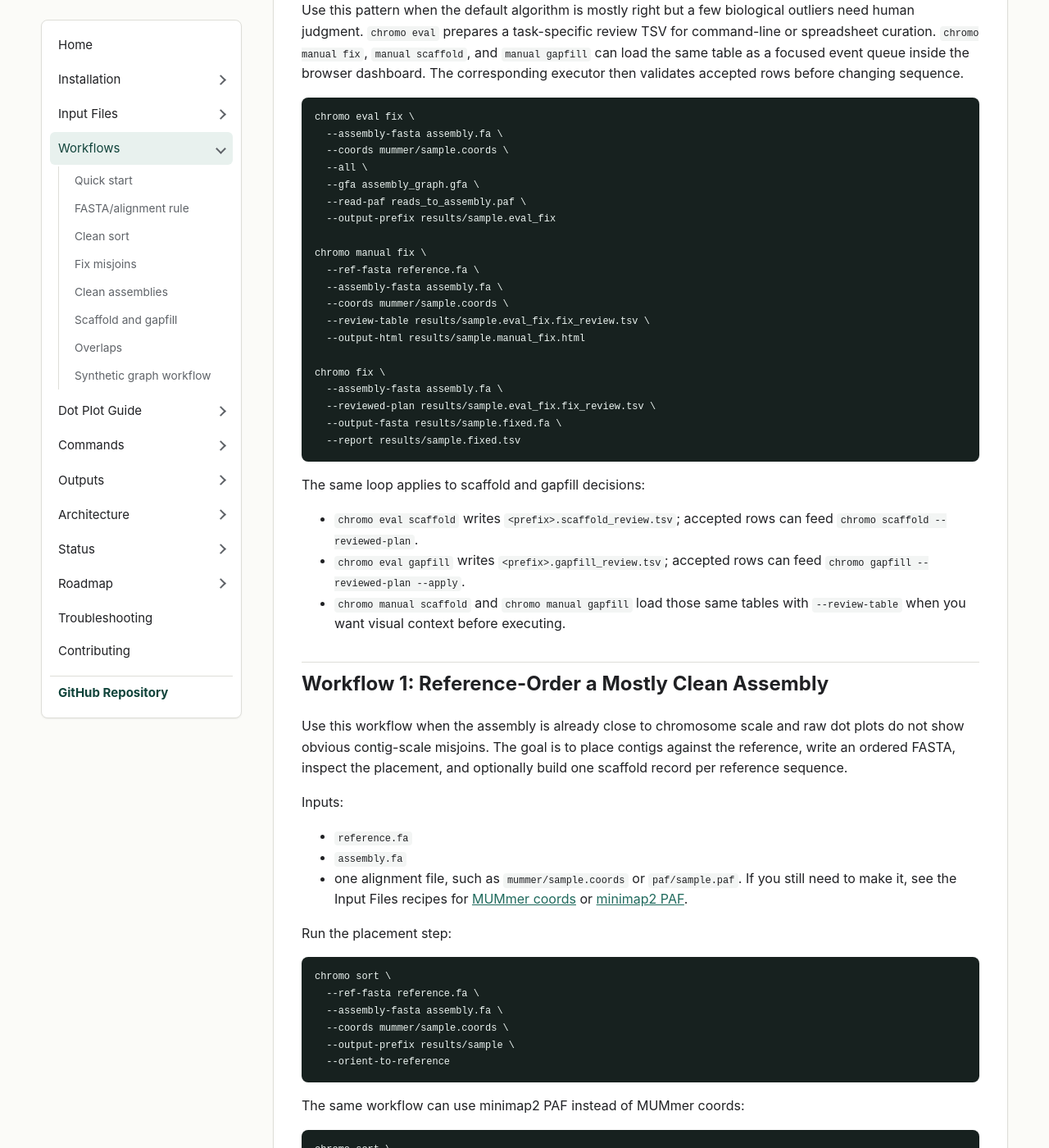
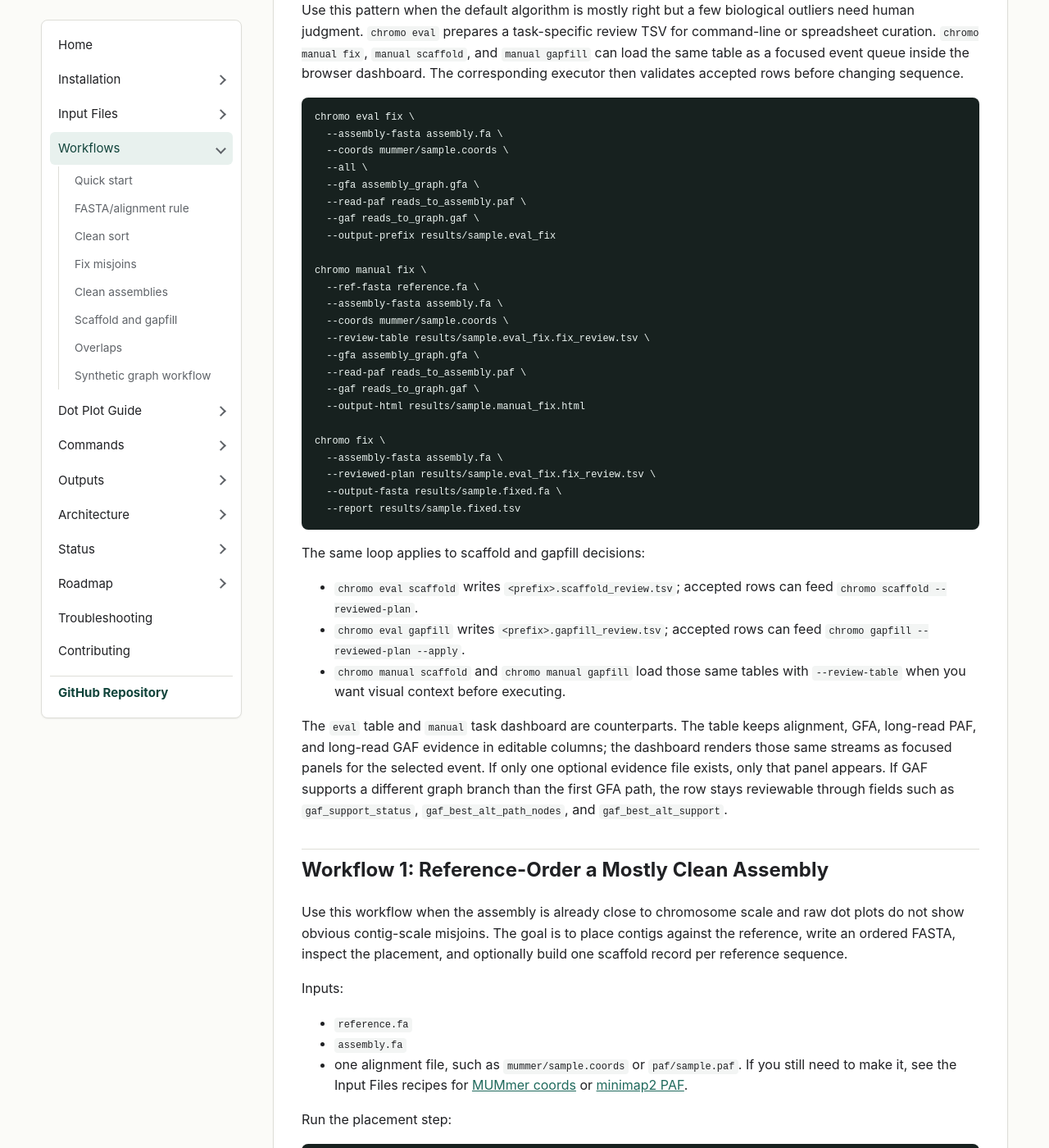
Before and after one commit to rotheconrad/chromosort, a Jekyll site: the page built from docs/workflows.md, in a window 1280 px wide and 1400 px high, scrolled down 1482 px. Shown: the whole window at 82% size. Built offline with Jekyll 4.4.1, drawn with Linux system fonts in a browser that asks for light colours.

Commit message:
Add mixed GAF evidence regression

```diff
--- a/docs/workflows.md
+++ b/docs/workflows.md
@@ -85,6 +85,7 @@ chromo eval fix \
   --all \
   --gfa assembly_graph.gfa \
   --read-paf reads_to_assembly.paf \
+  --gaf reads_to_graph.gaf \
   --output-prefix results/sample.eval_fix
 
 chromo manual fix \
@@ -92,6 +93,9 @@ chromo manual fix \
   --assembly-fasta assembly.fa \
   --coords mummer/sample.coords \
   --review-table results/sample.eval_fix.fix_review.tsv \
+  --gfa assembly_graph.gfa \
+  --read-paf reads_to_assembly.paf \
+  --gaf reads_to_graph.gaf \
   --output-html results/sample.manual_fix.html
 
 chromo fix \
@@ -109,6 +113,14 @@ The same loop applies to scaffold and gapfill decisions:
   feed `chromo gapfill --reviewed-plan --apply`.
 - `chromo manual scaffold` and `chromo manual gapfill` load those same tables
   with `--review-table` when you want visual context before executing.
+
+The `eval` table and `manual` task dashboard are counterparts. The table keeps
+alignment, GFA, long-read PAF, and long-read GAF evidence in editable columns;
+the dashboard renders those same streams as focused panels for the selected
+event. If only one optional evidence file exists, only that panel appears. If
+GAF supports a different graph branch than the first GFA path, the row stays
+reviewable through fields such as `gaf_support_status`,
+`gaf_best_alt_path_nodes`, and `gaf_best_alt_support`.
 
 ## Workflow 1: Reference-Order a Mostly Clean Assembly
 
```
Also changed, not shown: docs/commands/eval.md (+6 -0 lines), docs/roadmap.md (+1 -1 lines), tests/test_eval.py (+37 -0 lines), tests/data/mixed_evidence/README.md (added), 3 other files.
